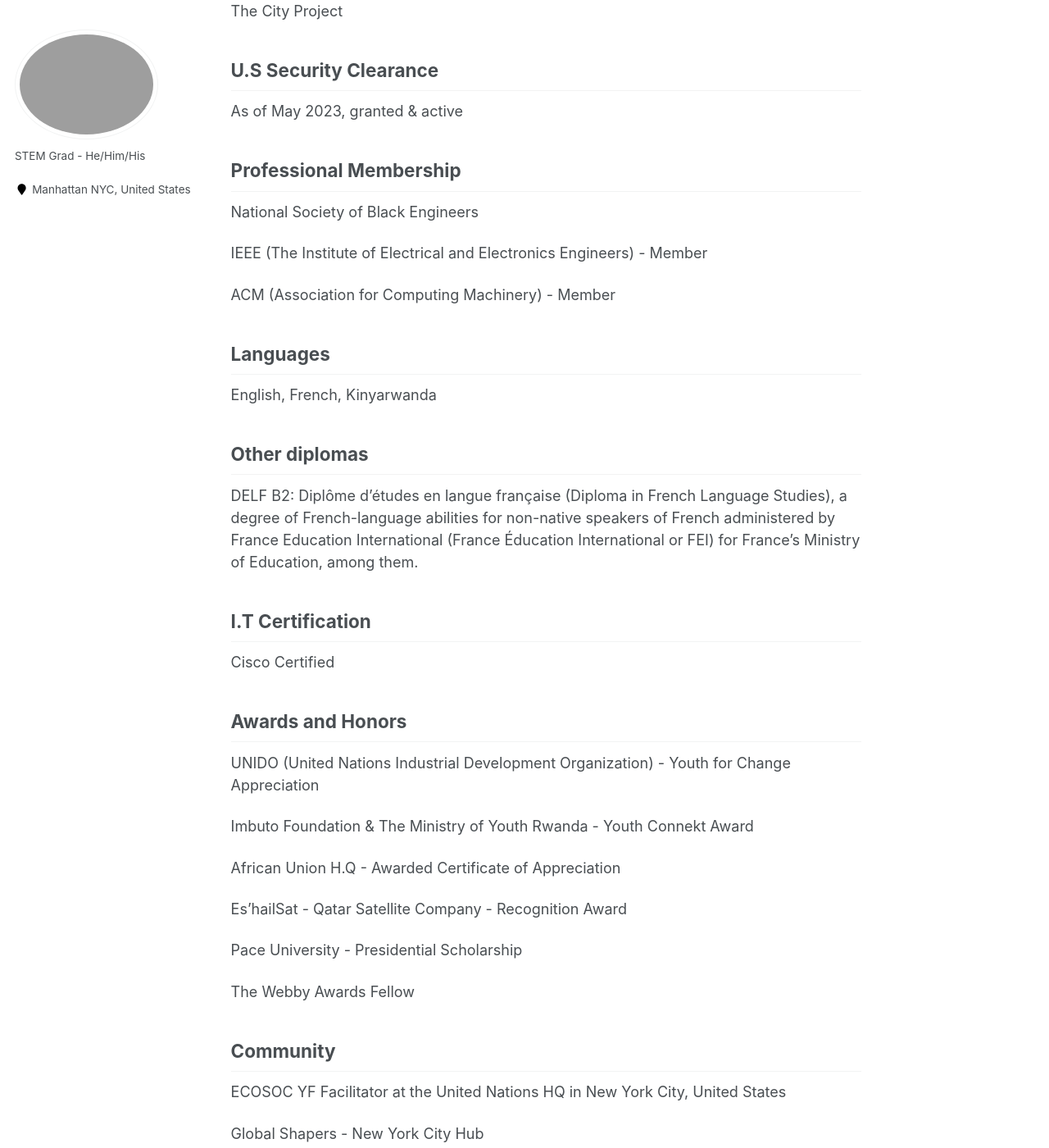
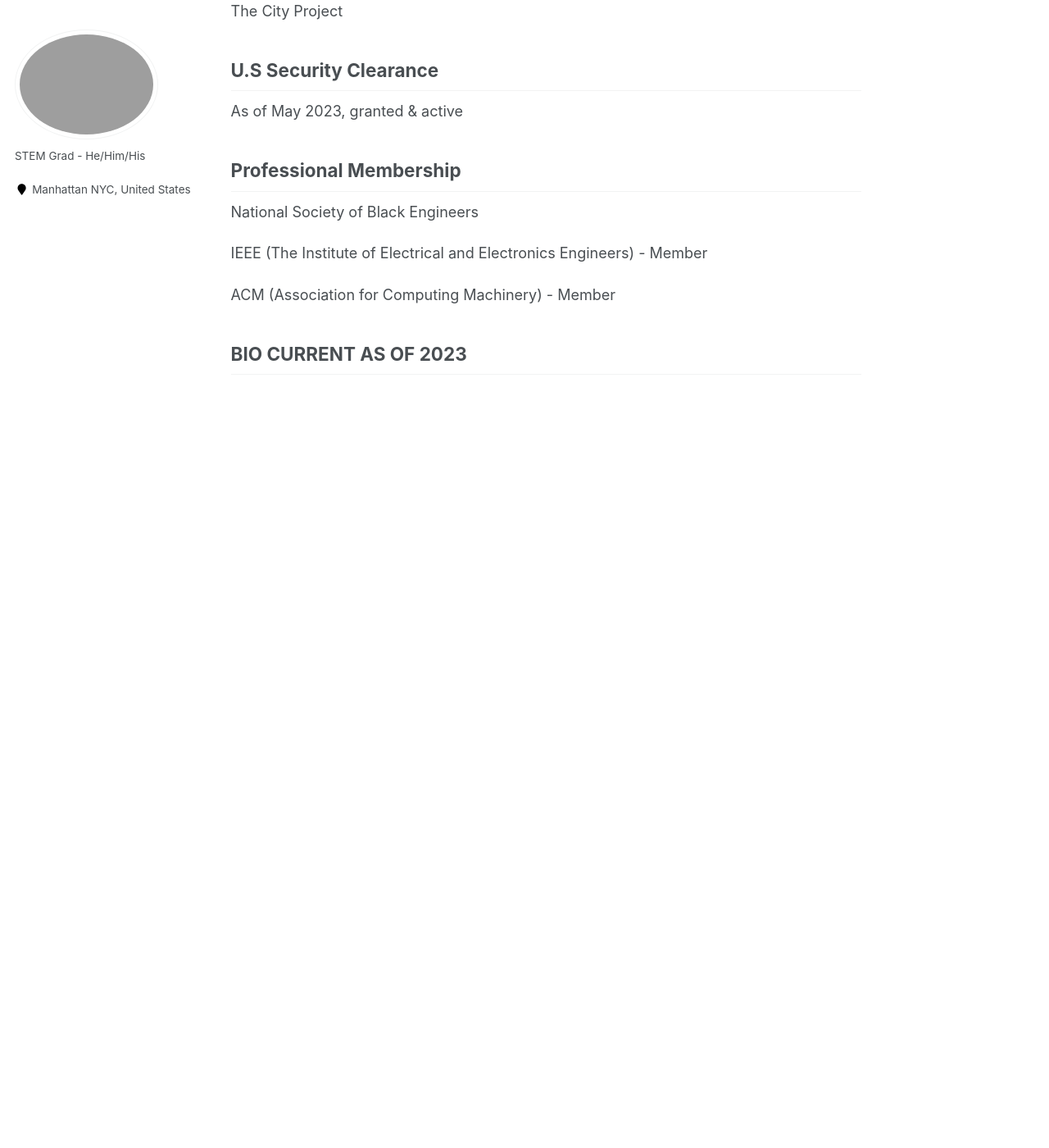
Before and after one commit to phdcsseiden/phdcsseiden.github.io, a Jekyll site: the page built from _pages/about.md, in a window 1280 px wide and 1400 px high, scrolled down 1109 px. Shown: the whole window at 82% size. Built offline with Jekyll 4.4.1, drawn with Linux system fonts in a browser that asks for light colours; after the commit the page ends 1739 px from its top, so only the background shows below that; some of the changed text lies outside the part shown.

Commit message:
Update about.md

```diff
--- a/_pages/about.md
+++ b/_pages/about.md
@@ -51,66 +51,5 @@
 
 ACM (Association for Computing Machinery) - Member
 
-## Languages
-
-English, French, Kinyarwanda
-
-## Other diplomas
-
-DELF B2: Diplôme d'études en langue française (Diploma in French Language Studies), a degree of French-language abilities for non-native speakers of French administered by France Education International (France Éducation International or FEI) for France's Ministry of Education, among them.
-
-## I.T Certification
-
-Cisco Certified
-
-## Awards and Honors
-
-UNIDO (United Nations Industrial Development Organization) - Youth for Change Appreciation
-
-Imbuto Foundation & The Ministry of Youth Rwanda - Youth Connekt Award
-
-African Union H.Q - Awarded Certificate of Appreciation
-
-Es'hailSat - Qatar Satellite Company - Recognition Award
-
-Pace University - Presidential Scholarship
-
-The Webby Awards Fellow
-
-
-## Community
-
-ECOSOC YF Facilitator at the United Nations HQ in New York City, United States
-
-Global Shapers - New York City Hub
-
-UNA-USA
-
-RCA Tri-State Area Youth Leader (New York, New Jersey & Connecticut)
-
-Times Square Church Volunteer
-
-## Charity
-
-Alain actively participates in several charitable projects that aid underprivileged children and adults in Africa, particularly Rwanda-Africa.
-
-
-## Life
-
-He takes pleasure in podcasts, reading nonfiction, and swimming.
-
-## Personal details
-
-Alain is observing and praying to fit his future wife, bride-to-be, or life partner, guided by a Christian belief system.
-
-## Social Media
-
-N/A
-
-
-## Location
-
-New York City, New York, United States
-
 
 ## BIO CURRENT AS OF 2023
```
Also changed, not shown: other parts of _pages/about.md (+1 -1 lines).
